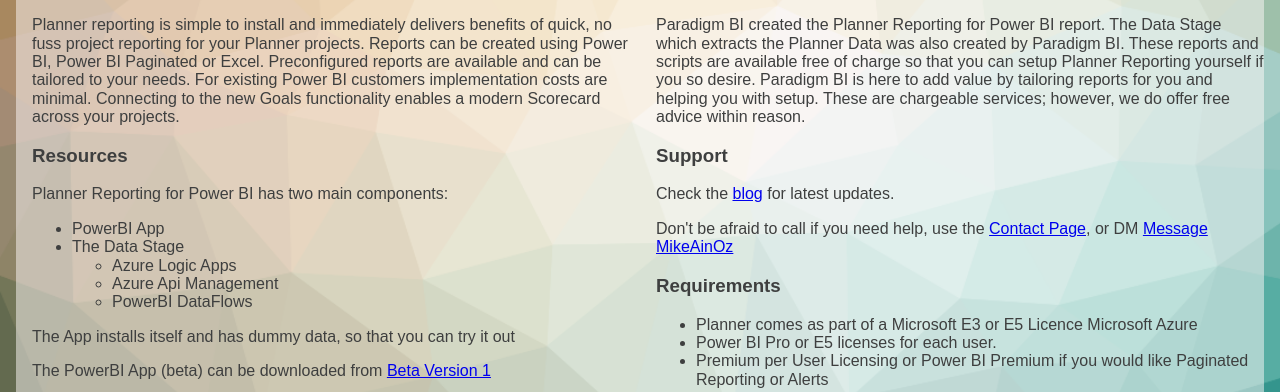
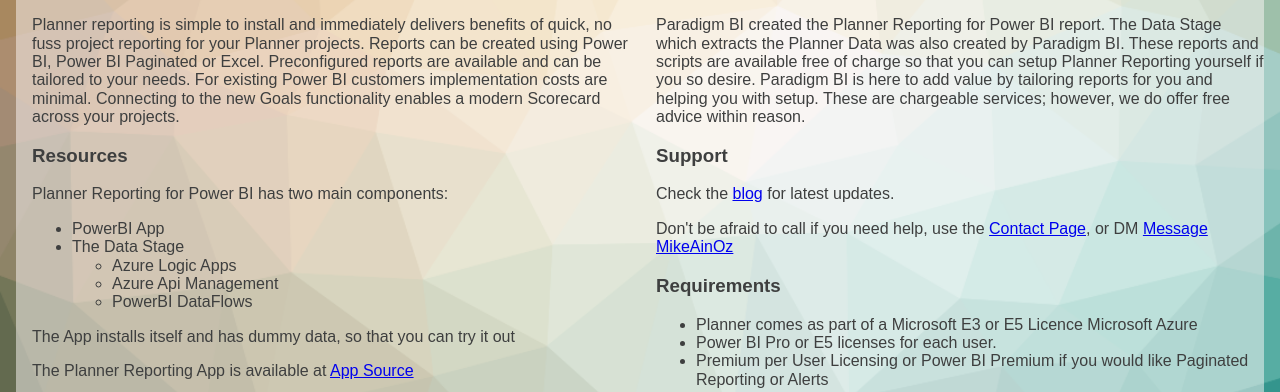
Before and after one commit to MikeAinOz/PlannerReporting, a plain HTML site: page index.html in a window 1280 px wide. Shown: the part 408-800 px from the top of the page. Drawn offline with nearby package versions, Linux system fonts and the light colour scheme.

Commit message:
Upadet App links

```diff
--- a/index.html
+++ b/index.html
@@ -2,9 +2,12 @@
 <html lang="en">
   <head>
     <meta charset="UTF-8" />
-    <meta name="robots" content="index, follow">
-    <meta name="language" content="EN">
-    <meta name="description" content="Planner Reporting from Paradigm BI for project insights in the modern workforce." />
+    <meta name="robots" content="index, follow" />
+    <meta name="language" content="EN" />
+    <meta
+      name="description"
+      content="Planner Reporting from Paradigm BI for project insights in the modern workforce."
+    />
     <meta name="keywords" content="PowerBI, Planner, Reporting, Paradigm BI" />
     <meta name="viewport" content="width=device-width,initial-scale=1" />
     <link rel="stylesheet" href="css/styles.css" />
@@ -153,10 +156,10 @@
           The App installs itself and has dummy data, so that you can try it out
         </p>
         <p>
-          The PowerBI App (beta) can be downloaded from
+          The Planner Reporting App is available at
           <a
-            href="https://app.powerbi.com/Redirect?action=InstallApp&appId=3b2c1cd0-c207-46fb-9c11-26d03fa512f3&packageKey=58c75567-199b-484b-a148-769aca6b8321a-9A0HJcPmw08PHW72XBUUwx2XRRiFdmcyJp9jFNiz4&ownerId=df563d5b-019f-4935-88a5-be2eba368f13&buildVersion=1"
-            >Beta Version 1</a
+            href="https://appsource.microsoft.com/en-au/product/power-bi/paradigmbi1625003127930.planner-reporting?tab=Overview"
+            >App Source</a
           >
         </p>
         <p>
@@ -210,7 +213,10 @@
         <h2>Notes</h2>
         <p>
           Planner Reporting has been released at
-          <a href="https://appsource.microsoft.com/en-au/product/power-bi/paradigmbi1625003127930.planner-reporting?tab=Overview">App Source</a>
+          <a
+            href="https://appsource.microsoft.com/en-au/product/power-bi/paradigmbi1625003127930.planner-reporting?tab=Overview"
+            >App Source</a
+          >
         </p>
       </div>
     </div>
```
